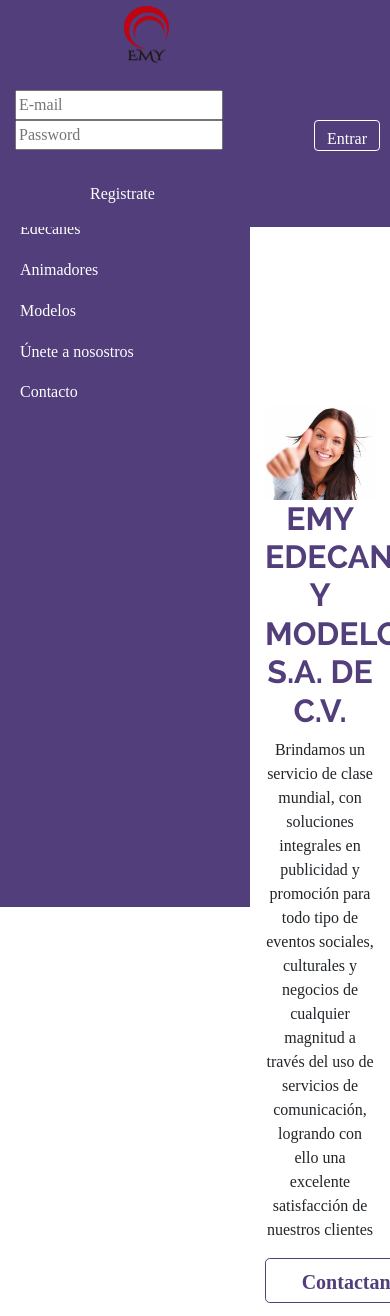
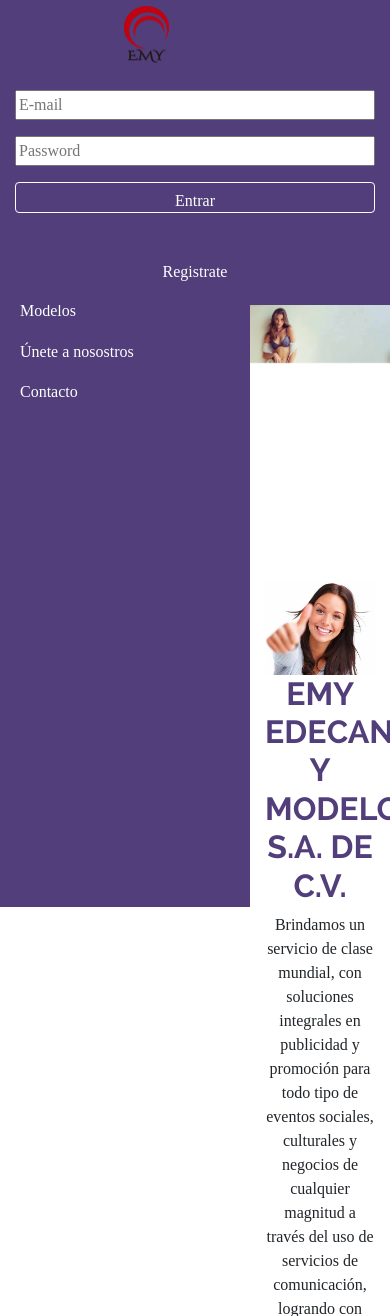
Before and after one commit to rcsystem/webemy, a PHP site: page /index.php in a window 390 px wide; the page is wider, and only the part inside the window is pictured. Shown: the top 1316 px of that part. Run offline with PHP 8.4, Linux system fonts and the light colour scheme; some libraries are stand-ins or nearby versions; some web fonts are replaced.

Commit message:
cambios css de fomulario de sesion

```diff
--- a/assets/css/styles.css
+++ b/assets/css/styles.css
@@ -48,8 +48,11 @@
     margin-top: 20px; }
 
 .home-inicio {
-  padding-left: 75px;
+  padding-left: -15px;
   padding-top: 11px; }
+  @media (max-width: 480px) {
+    .home-inicio {
+      text-align: center; } }
 
 .home-menu {
   padding-bottom: 21px;
@@ -577,23 +580,32 @@
   padding-top: 63px; }
   @media (max-width: 480px) {
     .home_juntar {
-      padding-top: 130px; } }
+      padding-top: 305px; } }
 
 .registro_juntar {
   margin: 0 auto;
-  padding-top: 95px;
+  padding-top: 110px;
   width: 92%;
   margin-bottom: 75px; }
   @media (max-width: 480px) {
     .registro_juntar {
-      padding-top: 130px; } }
+      padding-top: 340px; } }
 
 /*css para el boton de iniciar session
   -------------------------------------*/
+.contorno {
+  width: 100%; }
+
 .btn-sesion {
   height: 31px;
   color: #fff;
   background-color: #513e7a;
   border-color: #fff; }
   .btn-sesion:hover {
-    background-color: #6c43c4; }
+    background-color: #6c43c4;
+    border-color: #6c43c4; }
+  @media (max-width: 481px) {
+    .btn-sesion {
+      width: 100%; }
+      .btn-sesion:hover {
+        border-color: #6c43c4; } }
--- a/assets/sass/styles.scss
+++ b/assets/sass/styles.scss
@@ -71,8 +71,11 @@
 
 .home-inicio{
 
- padding-left: 75px;
+ padding-left: -15px;
  padding-top: 11px;
+ @media (max-width:480px) {
+   text-align: center;
+ }
 }
 
 .home-menu{
@@ -699,17 +702,17 @@
 .home_juntar{
 padding-top: 63px;
 @media (max-width:480px){
-  padding-top: 130px;
+  padding-top: 305px;
 }
 }
 
 .registro_juntar{
   margin: 0 auto;
-  padding-top: 95px;
+  padding-top: 110px;
   width: 92%;
   margin-bottom: 75px;
   @media (max-width:480px){
-    padding-top: 130px;
+    padding-top: 340px;
   }
   }
 
@@ -717,7 +720,7 @@
   -------------------------------------*/
   .contorno{
 
-
+    width: 100%;
   }
   .btn-sesion{
 
@@ -727,5 +730,10 @@
     border-color: #fff;
     &:hover{
       background-color:rgb(108, 67, 196);
+      border-color:rgb(108, 67, 196)
          }
+    @media (max-width:481px){
+      width: 100%;
+      &:hover{border-color:rgb(108, 67, 196) ;}
+    }
   }
--- a/header.php
+++ b/header.php
@@ -49,26 +49,26 @@
 
 					</div>
 
-					<div class="home-contacto col-lg-4" >
-
+					<div class="home-contacto col-lg-5 col-xs-12" >
+					<div class="form-contacto">
 		               <form class=" " action="" method="POST">
 					   <div class="form-row">
-							<div class="col">
+							<div class="form-group col-xs-12 col-lg-4">
 							<input type="text" class="contorno" placeholder="E-mail"/>
 							</div>
-							<div class="col">
-							<input type="text" class=" " placeholder="Password"/>
+							<div class="form-group col-xs-12 col-lg-4">
+							<input type="text" class="contorno" placeholder="Password"/>
 							</div>
-							<div class="">
+							<div class="form-group col-xs-12 col-lg-4">
 							<input type="submit" class="btn btn-sesion" value="Entrar" >
 							</div>
 						</div>
 					   </form>
-
+					   </div>
                     </div>
 
 
-                    <div class="col-lg-2">
+                    <div class="col-lg-1">
                     	<div class="home-enter">
 							<div class="home-inicio">
 							  <a href="registro.php" >Registrate</a>
```
